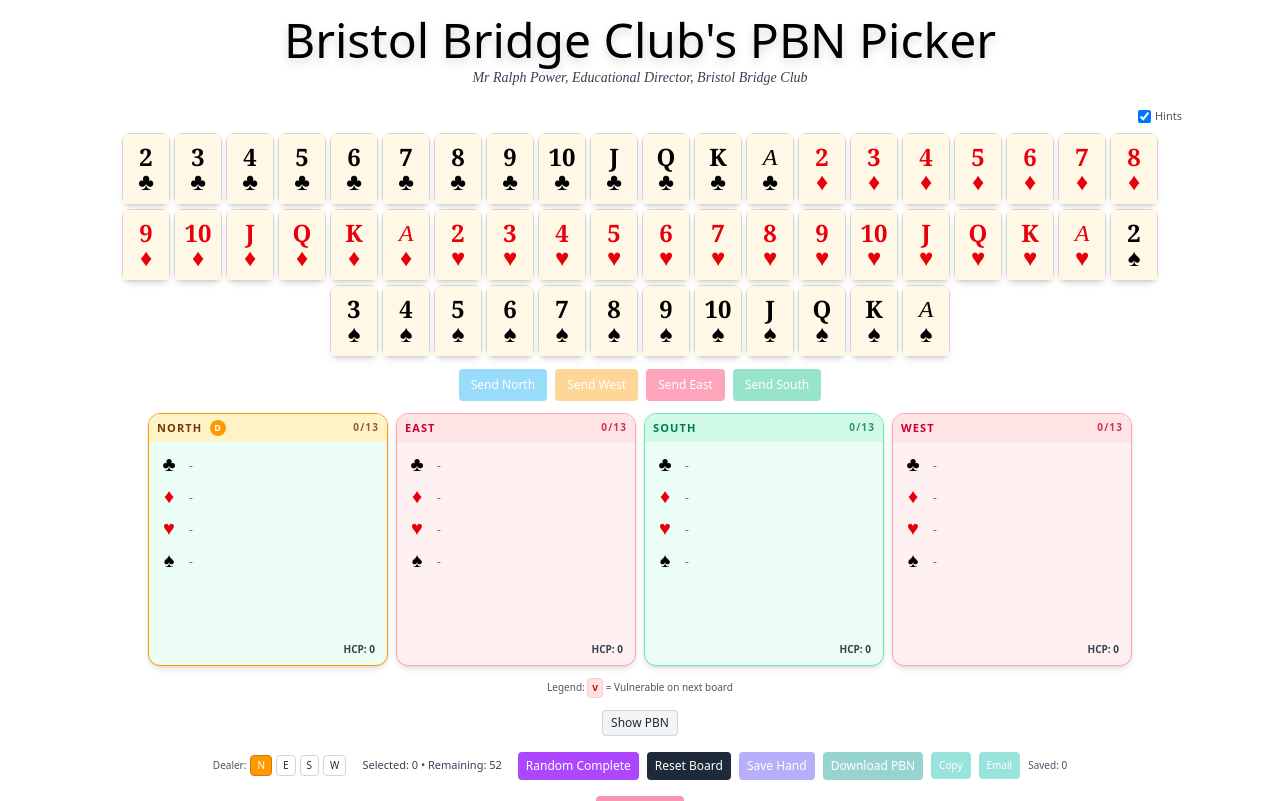
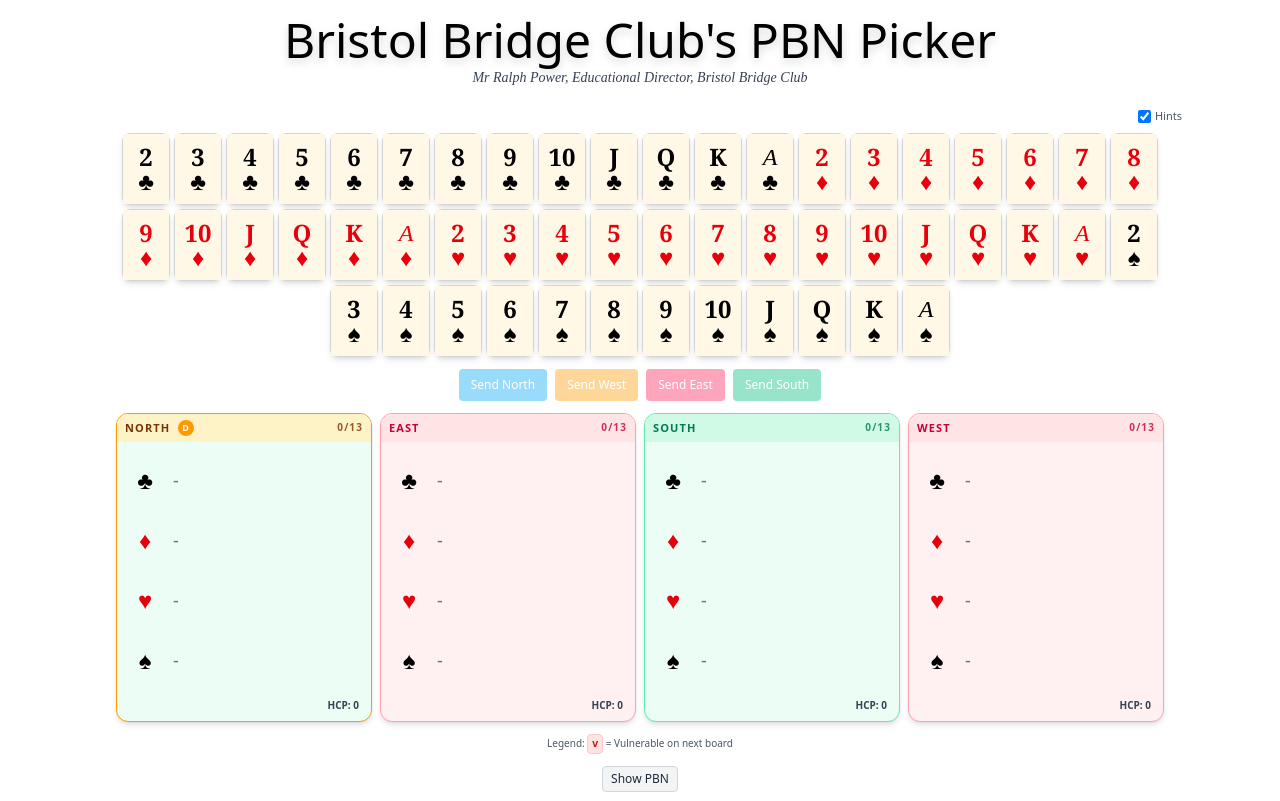
Before and after one commit to drmarkoconnor/ralph-app, a React (Vite) app in the folder ralph-react/: page / in a window 1280 px wide. Shown: the top 801 px of the page. Built offline with nearby package versions, Linux system fonts and the light colour scheme.

Commit message:
larger buttons

```diff
--- a/ralph-react/src/DragDropCards.jsx
+++ b/ralph-react/src/DragDropCards.jsx
@@ -526,7 +526,7 @@ export default function DragDropCards() {
 			<div
 				className={`rounded-xl overflow-hidden shadow-md border ${
 					isDealer ? 'border-amber-500' : styles.border
-				} ${styles.bg} ${highlight} w-60`}>
+				} ${styles.bg} ${highlight} w-64`}>
 				<div
 					className={`w-full ${
 						isDealer
@@ -561,7 +561,7 @@ export default function DragDropCards() {
 					}}
 					onDragLeave={() => setActiveBucket(null)}
 					onDrop={(e) => onDrop(e, id)}
-					className={`min-h-[200px] p-2 flex flex-col gap-1 items-stretch justify-start`}>
+					className={`h-64 p-3 flex flex-col gap-2 items-stretch justify-center`}>
 					{rowOrder.map((suit) => {
 						const suitCards = sortByPbnRank(
 							bucketCards[id].filter((c) => c.suit === suit)
@@ -570,9 +570,9 @@ export default function DragDropCards() {
 						return (
 							<div
 								key={`${id}-${suit}`}
-								className="flex items-center gap-2 min-h-[28px]">
+								className="flex items-center gap-3 flex-1">
 								<div
-									className={`w-6 text-center text-xl leading-none ${suitColor}`}>
+									className={`w-8 text-center text-2xl leading-none ${suitColor}`}>
 									{suit === 'Clubs'
 										? '♣'
 										: suit === 'Diamonds'
@@ -596,20 +596,20 @@ export default function DragDropCards() {
 	// Renders a suit row as a sequence of draggable rank spans; shows '-' when void
 	function suiteRowContent(suitCards, bucketId) {
 		if (!suitCards || suitCards.length === 0) {
-			return <span className="text-[12px] text-gray-500">-</span>
+			return <span className="text-base md:text-lg text-gray-500">-</span>
 		}
 		return (
-			<div className="flex flex-row flex-wrap items-center gap-1">
+			<div className="flex flex-row flex-wrap items-center gap-2 text-base md:text-lg leading-none">
 				{suitCards.map((card) => (
 					<span
 						key={card.id}
 						draggable
 						onDragStart={(e) => onDragStartBucket(e, card, bucketId)}
 						onDragEnd={onDragEnd}
-						className="text-[12px] font-semibold text-gray-900 px-0.5 select-none cursor-grab active:cursor-grabbing">
+						className="font-semibold text-gray-900 px-1 select-none cursor-grab active:cursor-grabbing">
 						{card.rank}
-					</span>
-				))}
+						</span>
+					))}
 			</div>
 		)
 	}
```
